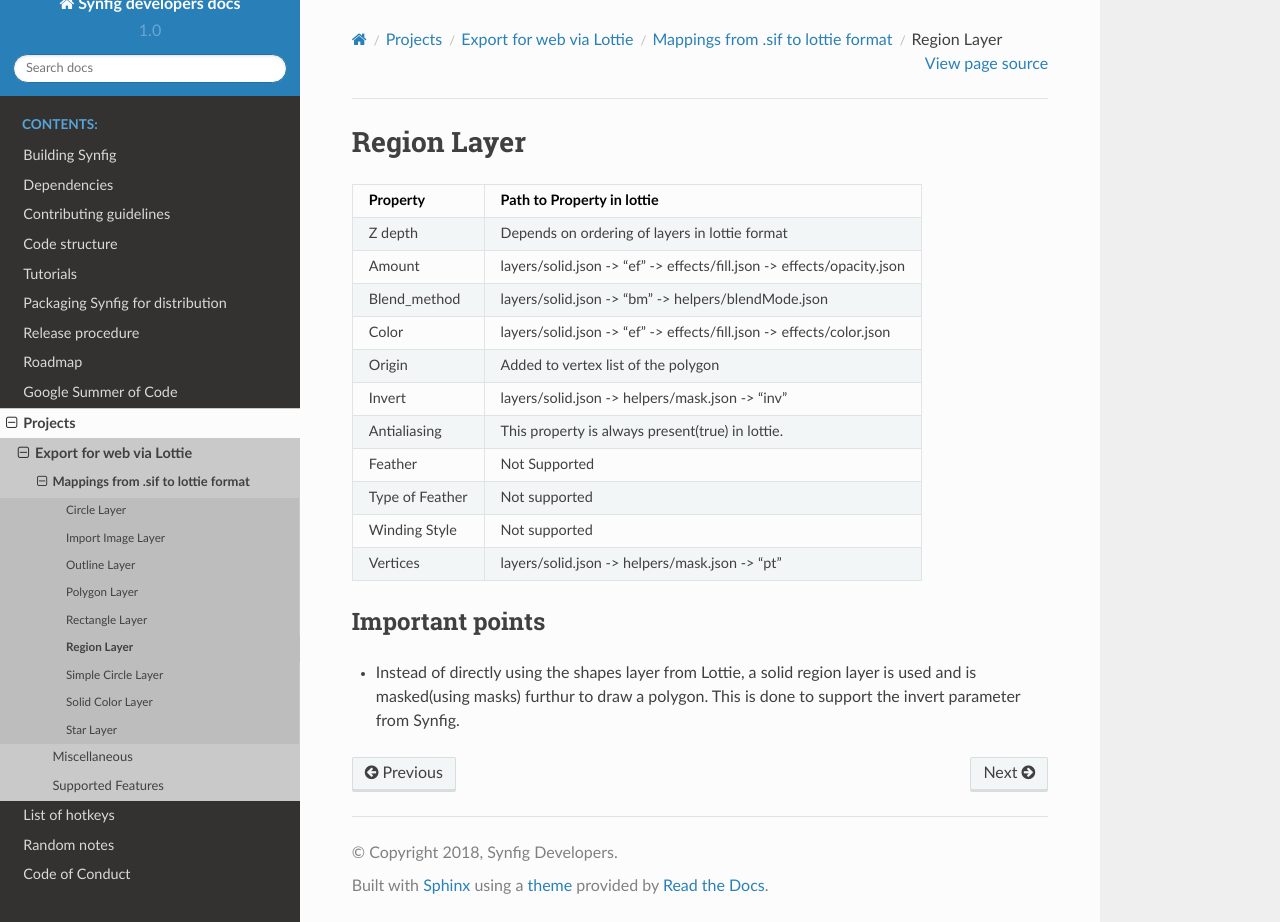
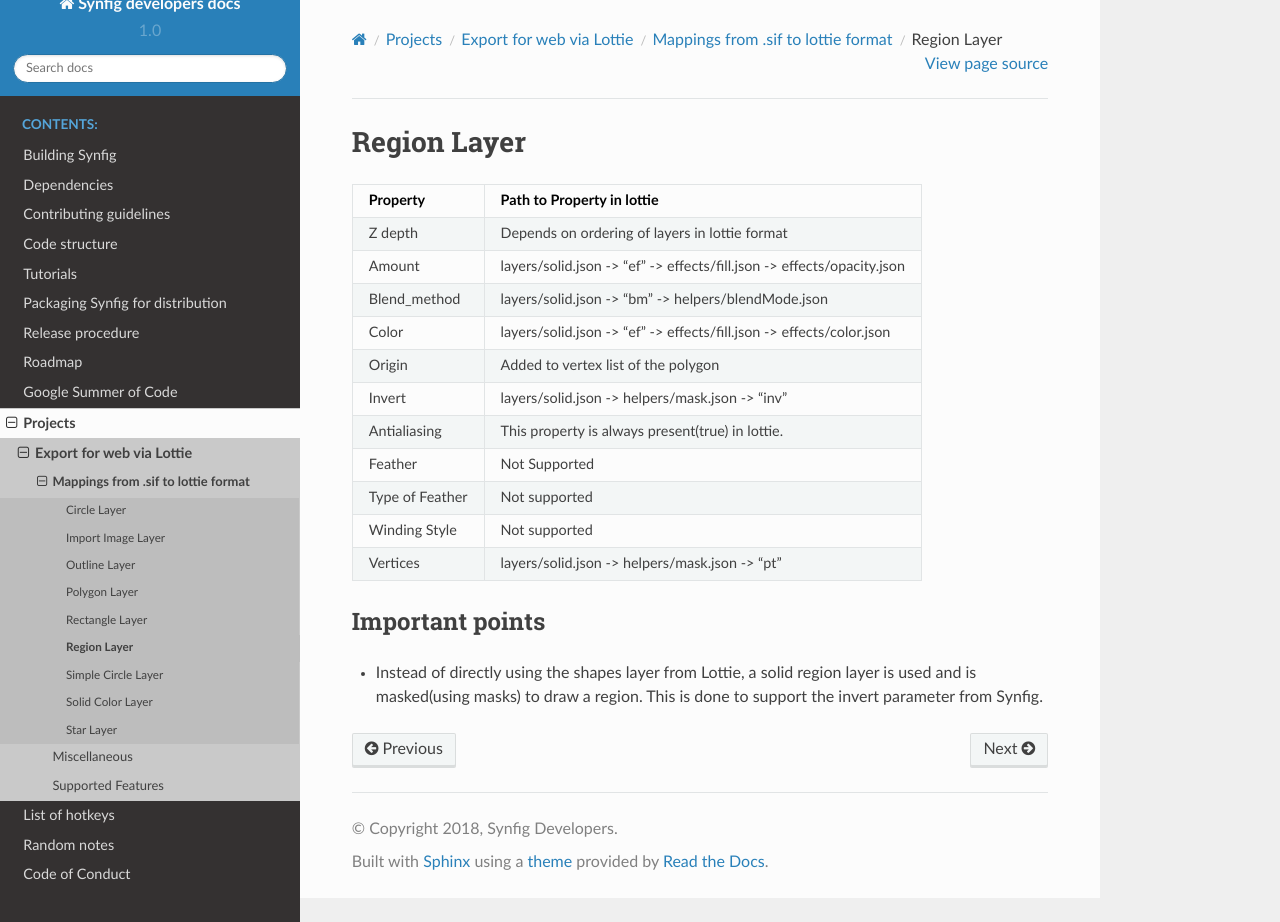
Before and after one commit to synfig/synfig-docs-dev, a Sphinx documentation site: the page built from docs/projects/lottie/layers/region.rst, in a window 1280 px wide and 922 px high. Built offline with Sphinx 7.4.7 and the Read the Docs theme 2.0.0, drawn with Linux system fonts in a browser that asks for light colours.

Commit message:
Update region.rst

```diff
--- a/docs/projects/lottie/layers/region.rst
+++ b/docs/projects/lottie/layers/region.rst
@@ -30,4 +30,4 @@ Region Layer
 Important points
 ----------------
 
-- Instead of directly using the shapes layer from Lottie, a solid region layer is used and is masked(using masks) furthur to draw a polygon. This is done to support the invert parameter from Synfig.
+- Instead of directly using the shapes layer from Lottie, a solid region layer is used and is masked(using masks) to draw a region. This is done to support the invert parameter from Synfig.
```
